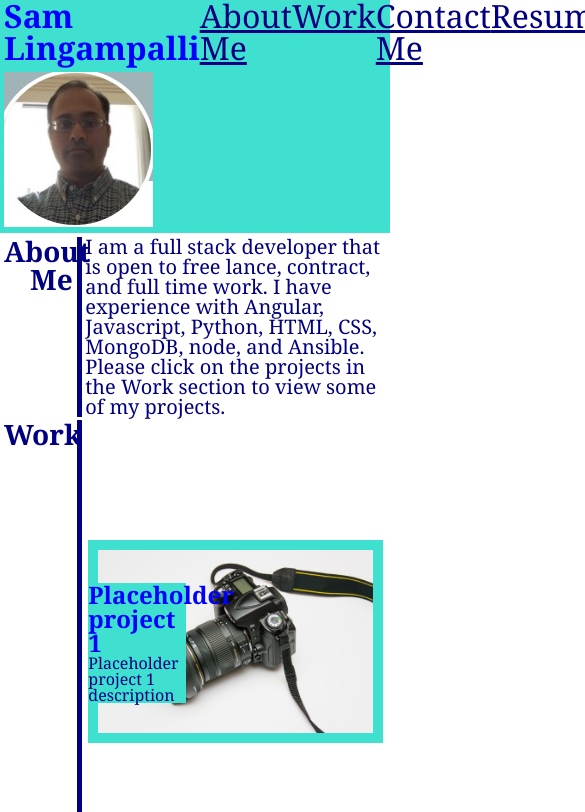
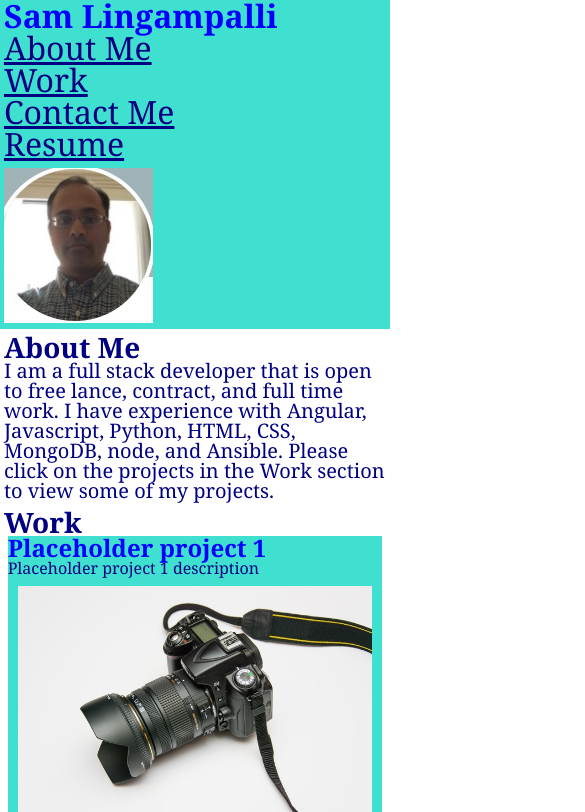
Before and after one commit to ts795/portfolio-of-work-samples, a plain HTML site: page index.html in a window 390 px wide. Shown: the top 812 px of the page, 585 px wide, since content can reach past the window. Drawn offline with Linux system fonts and the light colour scheme.

Commit message:
Update CSS style sheet so web page is responsive

```diff
--- a/assets/css/style.css
+++ b/assets/css/style.css
@@ -105,9 +105,9 @@ h3 {
     width: 48%;
 }
 
-/* Make the first application twice as large as the rest of the applications */
+/* Make the first application larger than the rest of the applications */
 .first-item {
-    width: 100%;
+    width: 98%;
 
 }
 
@@ -147,3 +147,49 @@ p, a {
 #contact-links {
     font-size: 125%;
 }
+
+@media screen and (max-width: 1016px) {
+    /* Take up as much space as needed for the project description so it fits*/
+    .project-description {
+        position: relative;
+        top: 0%;
+        left: 0%;
+        background-color: var(--background-color1);
+        width: 100%;
+    }
+}
+
+/* Make the name and nav links stack so they don't overlap*/
+@media screen and (max-width: 792px) {
+    #name-and-nav-links {
+        flex-direction: column;
+    }
+
+    #name-and-nav-links nav {
+        flex-direction: column;
+    }
+
+}
+
+/* Stack content for small screens */
+@media screen and (max-width: 768px) {
+    .content {
+        flex-direction: column;
+        /* Remove the dividing line for the columns */
+        border-left: none;
+        padding-left: 0%;
+        padding-bottom: 1%;
+    }
+
+    .content-container h2 {
+        float: none;
+        width: auto;
+        text-align: left;
+        padding-right: 0%;
+    }
+
+    /* Make cards that aren't the first item larger so they are easier to see */
+    .card:not(.first-item) {
+        width: 80%;
+    }
+}
```
